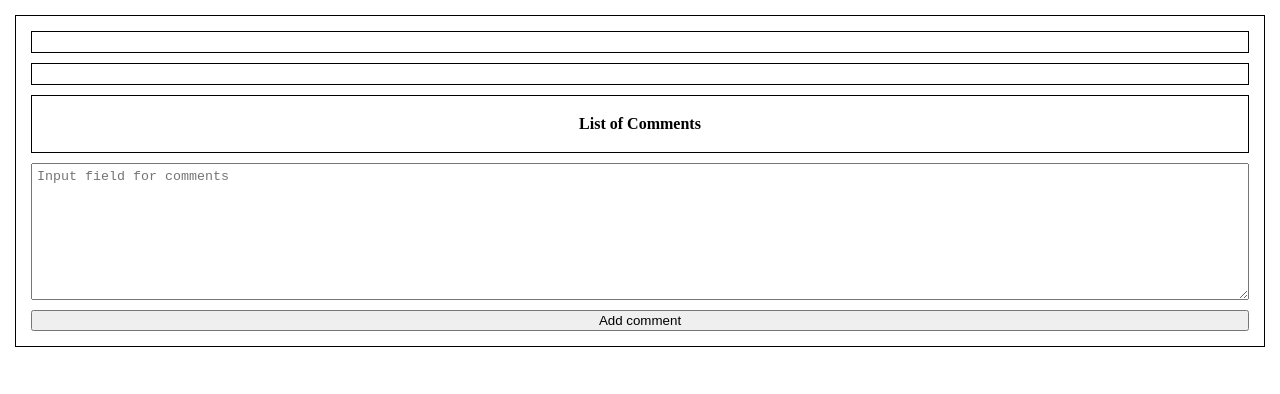
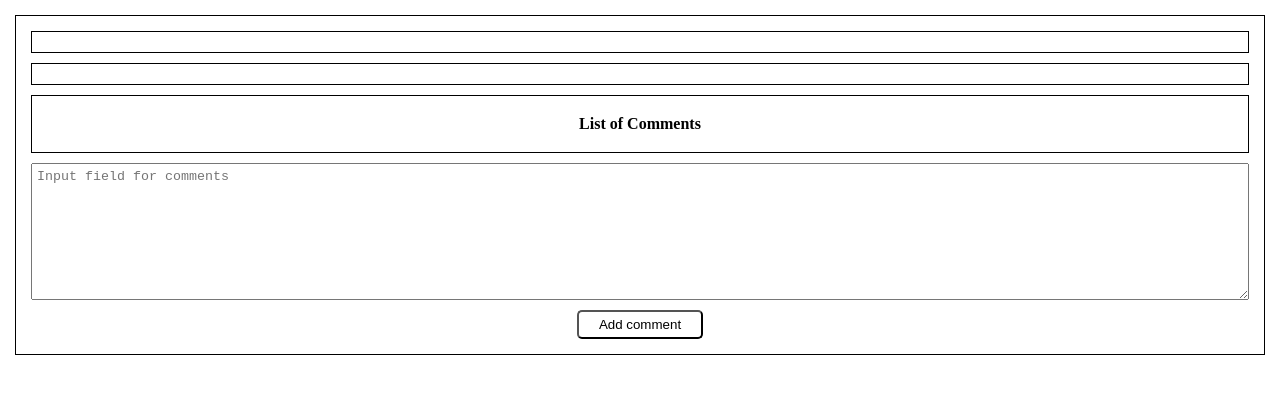
Before and after one commit to Maksim-git/HW21-event-loop, a plain HTML site: page index.html in a window 1280 px wide. Drawn offline with Linux system fonts and the light colour scheme; no server answers.

Commit message:
improved button design for adding comments

```diff
--- a/index.html
+++ b/index.html
@@ -23,7 +23,9 @@
           ></textarea>
         </div>
       </div>
-      <button>Add comment</button>
+      <div class="main-wrapper__button">
+        <button class="button">Add comment</button>
+      </div>
     </div>
     <script src="./script.js" defer></script>
   </body>
--- a/style.scss
+++ b/style.scss
@@ -25,9 +25,23 @@
     width: 100%;
     padding:5px 5px 100px 5px;
     margin-bottom: 10px;
-
+  }
+  &__button{
+    display: flex;
+    justify-content: center;
   }
 }
 .display-flex{
   display: flex;
 }
+
+.button{
+  padding: 5px 20px;
+  border-radius: 5px;
+  background: transparent;
+  &:hover{
+    background-color: greenyellow;
+    transition-duration: 0.4s;
+    cursor: pointer;
+  }
+}
```
Also changed, not shown: styles/style.css.
